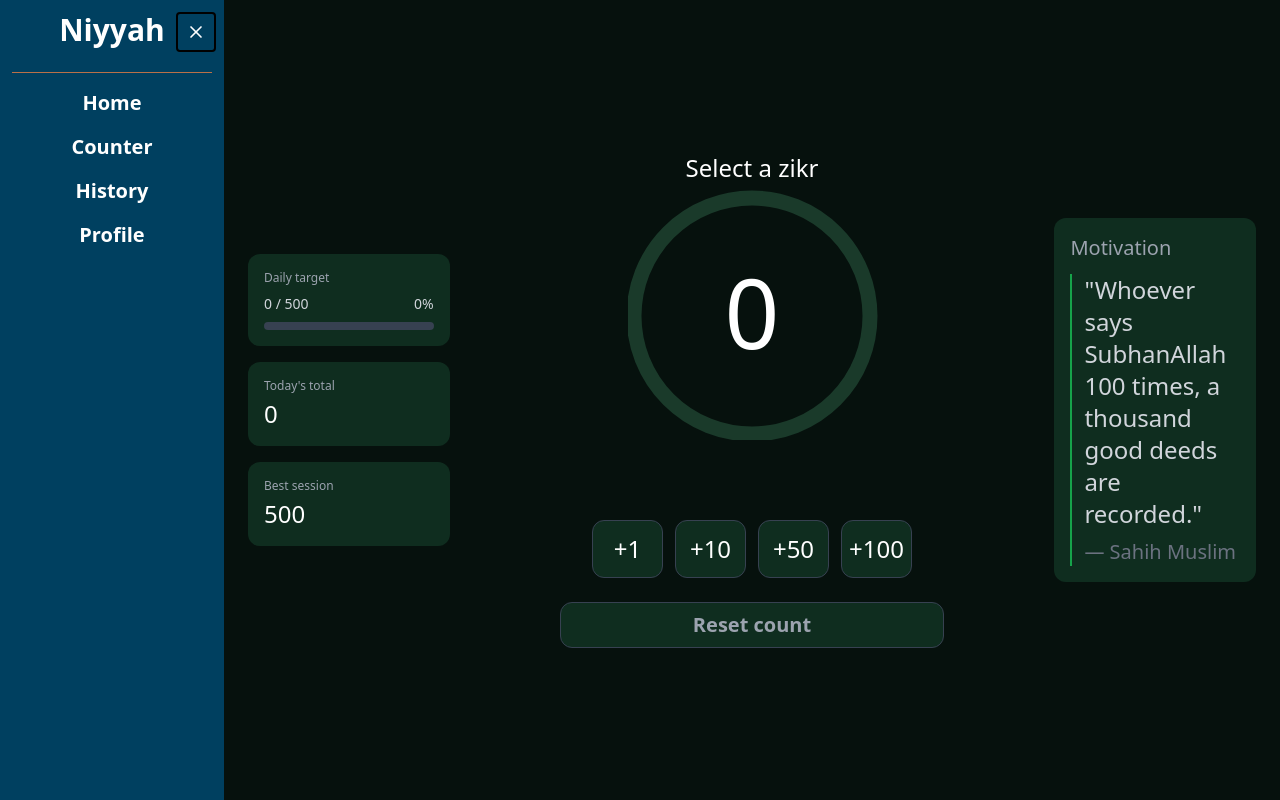
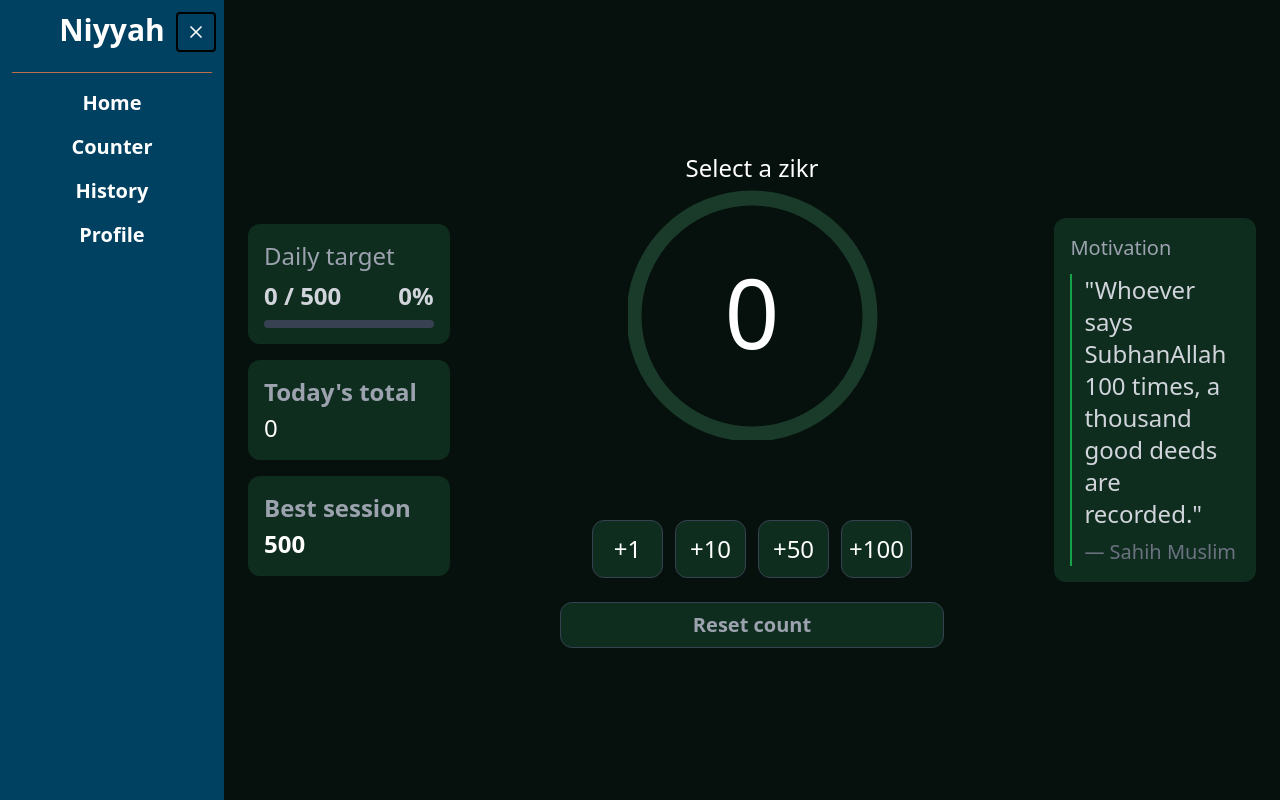
Before and after one commit to Zulkar-Jahin/Niyyah, a React (Vite) app: page /counter in a window 1280 px wide. Built offline with nearby package versions, Linux system fonts and the light colour scheme.

Commit message:
fix: history page font fix for lg.

```diff
--- a/src/pages/Counter.jsx
+++ b/src/pages/Counter.jsx
@@ -15,12 +15,14 @@ function Counter({ selectedbtn }) {
       {/* Left - Stats */}
       <div className="flex flex-col gap-4 w-full lg:w-1/5 order-last lg:order-none mx-2 lg:mx-0">
         <div className="bg-[#0f2d1f] rounded-xl p-4">
-          <p className="text-xs text-gray-400 mb-2">Daily target</p>
+          <p className="text-xs lg:text-2xl text-gray-400 mb-2">Daily target</p>
           <div className="flex justify-between text-sm text-gray-300 mb-2">
-            <span>
+            <span className="lg:text-2xl lg:font-bold font-medium
+            text-sm">
               {count} / {target}
             </span>
-            <span>{Math.round(progress)}%</span>
+            <span  className="lg:text-2xl lg:font-bold font-medium
+            text-sm">{Math.round(progress)}%</span>
           </div>
           <div className="h-2 bg-gray-700 rounded-full">
             <div
@@ -30,12 +32,12 @@ function Counter({ selectedbtn }) {
           </div>
         </div>
         <div className="bg-[#0f2d1f] rounded-xl p-4">
-          <p className="text-xs text-gray-400 mb-1">Today's total</p>
+          <p className="text-xs lg:text-2xl lg:font-bold text-gray-400 mb-1">Today's total</p>
           <p className="text-2xl font-medium">{count}</p>
         </div>
         <div className="bg-[#0f2d1f] rounded-xl p-4">
-          <p className="text-xs text-gray-400 mb-1">Best session</p>
-          <p className="text-2xl font-medium">500</p>
+          <p className="text-xs text-gray-400 mb-1 lg:text-2xl lg:font-bold">Best session</p>
+          <p className="text-xs font-medium lg:text-2xl lg:font-bold">500</p>
         </div>
       </div>
 
--- a/src/pages/History.jsx
+++ b/src/pages/History.jsx
@@ -53,7 +53,7 @@ function History() {
           { label: "Active days", value: "24" },
         ].map((stat) => (
           <div key={stat.label} className="bg-[rgb(1,66,82)] rounded-xl p-4">
-            <p className="text-xs text-gray-400 mb-1">{stat.label}</p>
+            <p className="text-xs lg:text-xl lg:font-bold text-gray-400 mb-1">{stat.label}</p>
             <p className="text-2xl font-medium">{stat.value}</p>
           </div>
         ))}
@@ -131,10 +131,11 @@ function History() {
                 count: "+20",
               },
               { name: "Subhanallah", time: "2 days ago", count: "+100" },
+              { name: "La hawla wa la quwwata illa billah", time: "3 days ago", count: "+100" },
             ].map((log, index) => (
               <div
                 key={index}
-                className="flex justify-between items-center py-2 border-b border-gray-700 last:border-none"
+                className="flex justify-between items-center py-2 border-b border-sky-700 last:border-none"
               >
                 <span className="text-sm lg:text-xl text-white">
                   {log.name}
```
